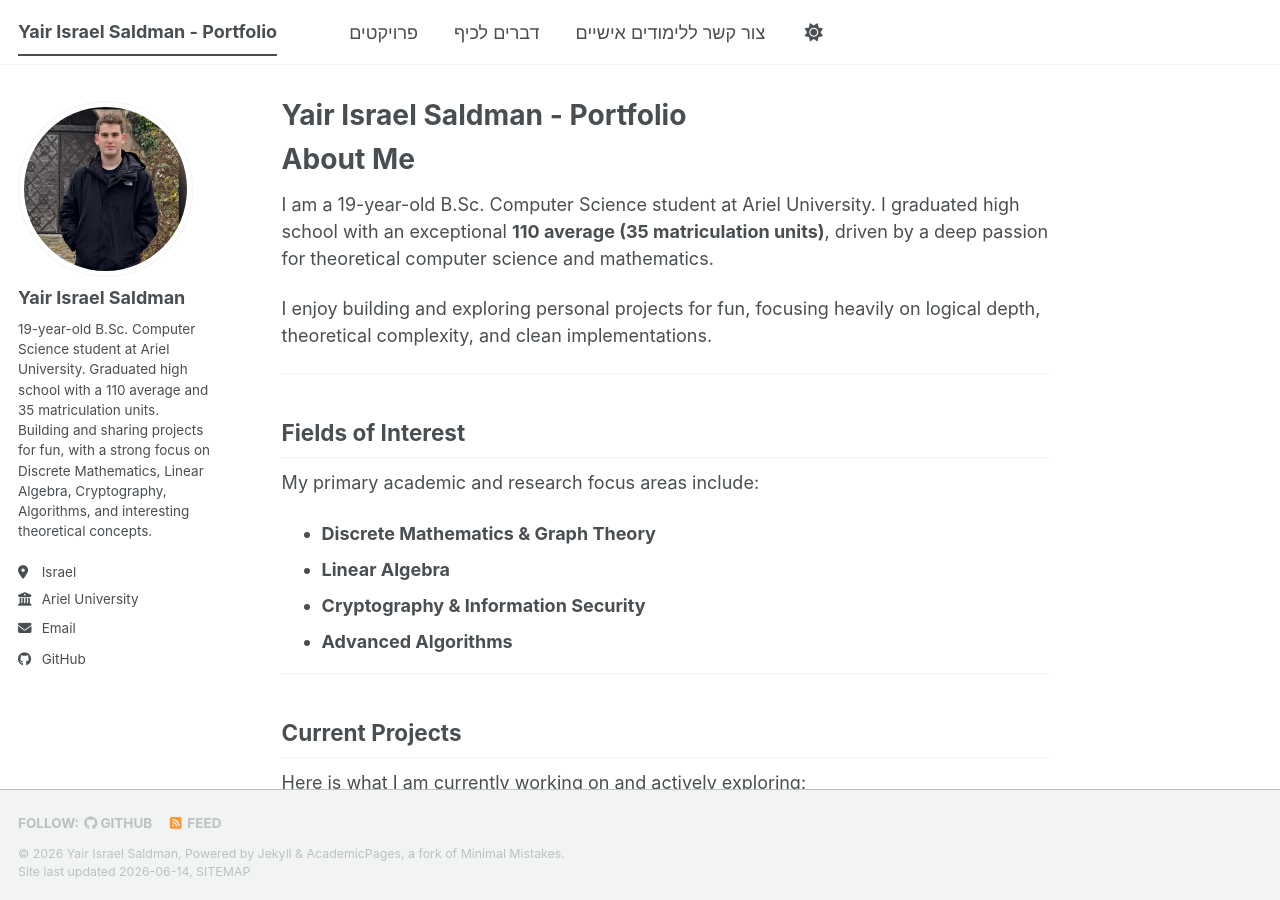
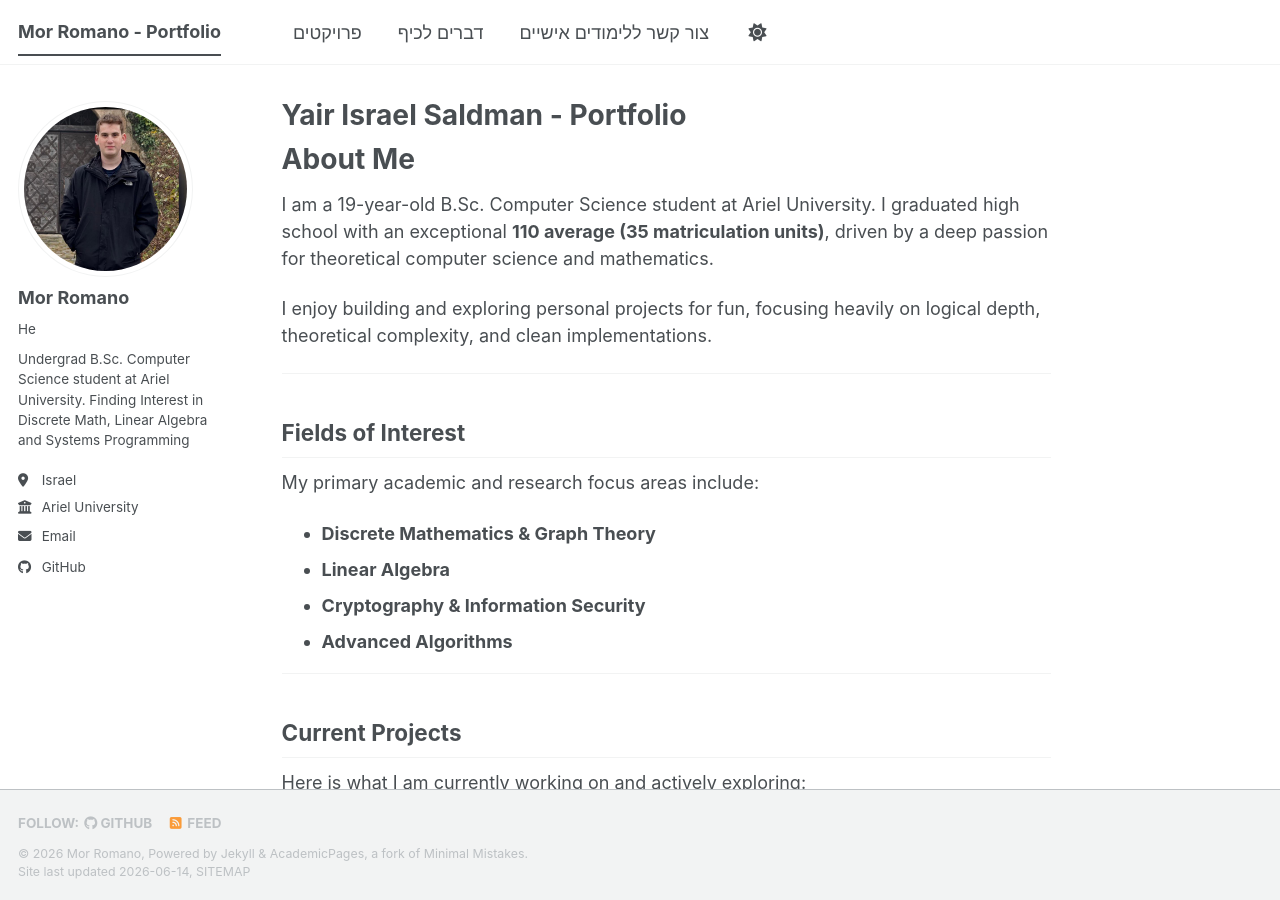
Before and after one commit to Toxice/Toxice.github.io, a Jekyll site: the page built from _pages/about.md, in a window 1280 px wide and 900 px high. Built offline with Jekyll 4.4.1, drawn with Linux system fonts in a browser that asks for light colours; a script bundle is joined from its source files by our own code; library files that are not in the unit come from our copies.

Commit message:
Update portfolio details for Mor Romano

```diff
--- a/_config.yml
+++ b/_config.yml
@@ -9,11 +9,11 @@
 # Basic Site Settings
 locale                    : "en-US"
 site_theme                : "default" # The available themes options are "default", "air", "sunrise", "mint", "dirt" and "contrast"
-title                     : "Yair Israel Saldman - Portfolio"
+title                     : "Mor Romano - Portfolio"
 title_separator           : "-"
-name                      : &name "Yair Israel Saldman"
+name                      : &name "Mor Romano"
 description               : &description "B.Sc. Computer Science Student at Ariel University - Personal Projects and Portfolio"   # Update this with a general description of your site, this is the default if not overridden by a page
-url                       : https://saldman.github.io/ # The base hostname & protocol for your site e.g. "https://[your GitHub username].github.io",
+url                       : https://Toxice.github.io/ # The base hostname & protocol for your site e.g. "https://[your GitHub username].github.io",
                                                            # or if you already have some other page hosted on Github then use "https://[your GitHub username].github.io/[Your Repo Name]"
 baseurl                   : "" # the subpath of your site, e.g. "/blog"
 repository                : "academicpages/academicpages.github.io"
@@ -24,13 +24,13 @@ repository                : "academicpages/academicpages.github.io"
 author:
   # Biographic information
   avatar           : "avatar.jpg"
-  name             : "Yair Israel Saldman"
-  pronouns         :
-  bio              : "19-year-old B.Sc. Computer Science student at Ariel University. Graduated high school with a 110 average and 35 matriculation units. Building and sharing projects for fun, with a strong focus on Discrete Mathematics, Linear Algebra, Cryptography, Algorithms, and interesting theoretical concepts."
+  name             : "Mor Romano"
+  pronouns         : "He"
+  bio              : "Undergrad B.Sc. Computer Science student at Ariel University. Finding Interest in Discrete Math, Linear Algebra and Systems Programming"
   location         : "Israel"
   employer         : "Ariel University"
   uri              : # URL
-  email            : "yairsaldma@gmail.com"
+  email            : "toxice290@gmail.com"
 
   # Academic websites
   academia         : # URL
@@ -51,7 +51,7 @@ author:
   bitbucket        : # Username - Update with your username on the site
   codepen          : # Username
   dribbble         : # Username
-  github           : "SALDMAN"
+  github           : "Toxice"
   kaggle           : # Username
   stackoverflow    : # User number or user number and name (i.e., use "1" or "1/jeff-atwood")
 
```
